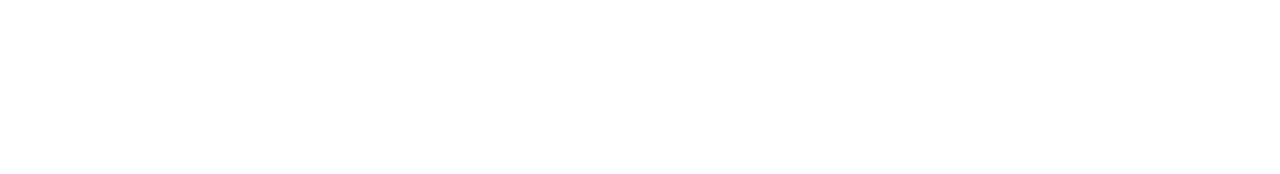
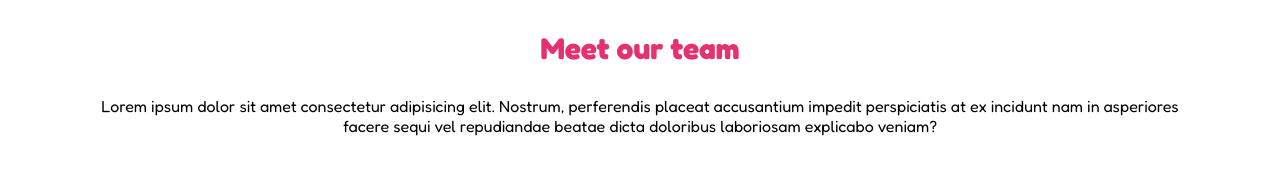
Before and after one commit to lambia/CE-20230303-floating-cards, a plain HTML site: page index.html in a window 1280 px wide. Drawn offline with Linux system fonts and the light colour scheme.

Commit message:
feat,style(header): add content

```diff
--- a/css/style.css
+++ b/css/style.css
@@ -0,0 +1,24 @@
+* {
+    box-sizing: border-box;
+    margin: 0px;
+    padding: 0px;
+}
+
+body {
+    font-family: 'Fredoka', sans-serif;
+}
+
+header {
+    max-width: 1110px;
+    margin: 0 auto;
+    text-align: center;
+}
+
+h1 {
+    margin-bottom: 1em;
+    margin-top: 1em;
+    font-size: 30px;
+    margin-top: 30px;
+    margin-bottom: 30px;
+    color: #E53170;
+}
--- a/index.html
+++ b/index.html
@@ -5,11 +5,16 @@
     <meta http-equiv="X-UA-Compatible" content="IE=edge">
     <meta name="viewport" content="width=device-width, initial-scale=1.0">
     <title>Floating Cards</title>
+    <link rel="preconnect" href="https://fonts.googleapis.com">
+    <link rel="preconnect" href="https://fonts.gstatic.com" crossorigin>
+    <link href="https://fonts.googleapis.com/css2?family=Fredoka:wght@400;700&display=swap" rel="stylesheet">
+    <link rel="stylesheet" href="css/style.css">
 </head>
 <body>
 
     <header>
-
+        <h1>Meet our team</h1>
+        <p>Lorem ipsum dolor sit amet consectetur adipisicing elit. Nostrum, perferendis placeat accusantium impedit perspiciatis at ex incidunt nam in asperiores facere sequi vel repudiandae beatae dicta doloribus laboriosam explicabo veniam?</p>
     </header>
 
     <main>
```
